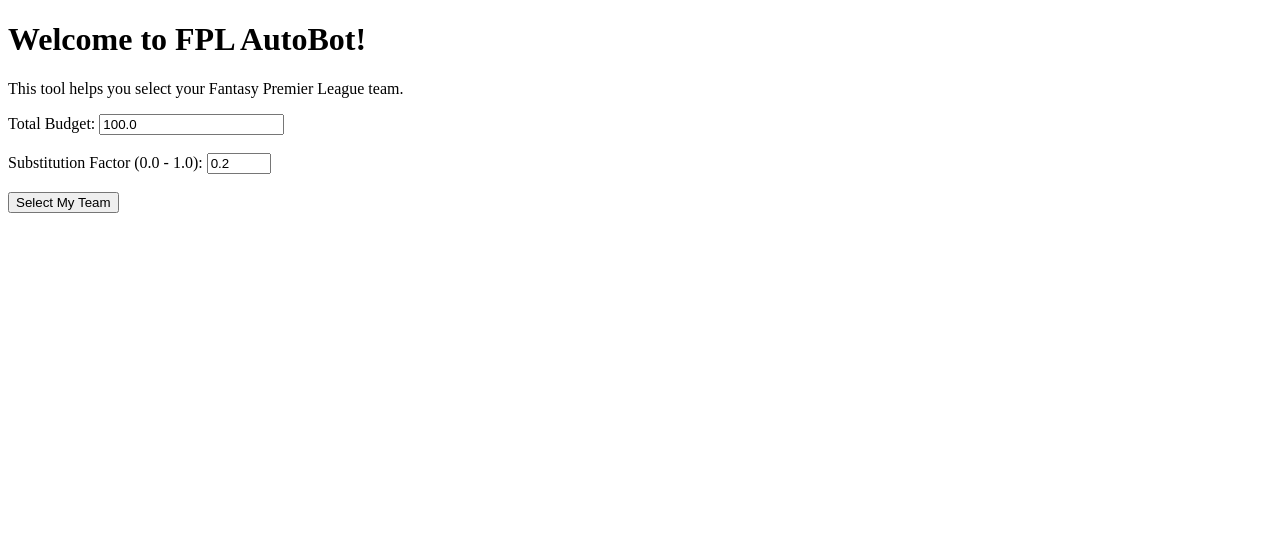
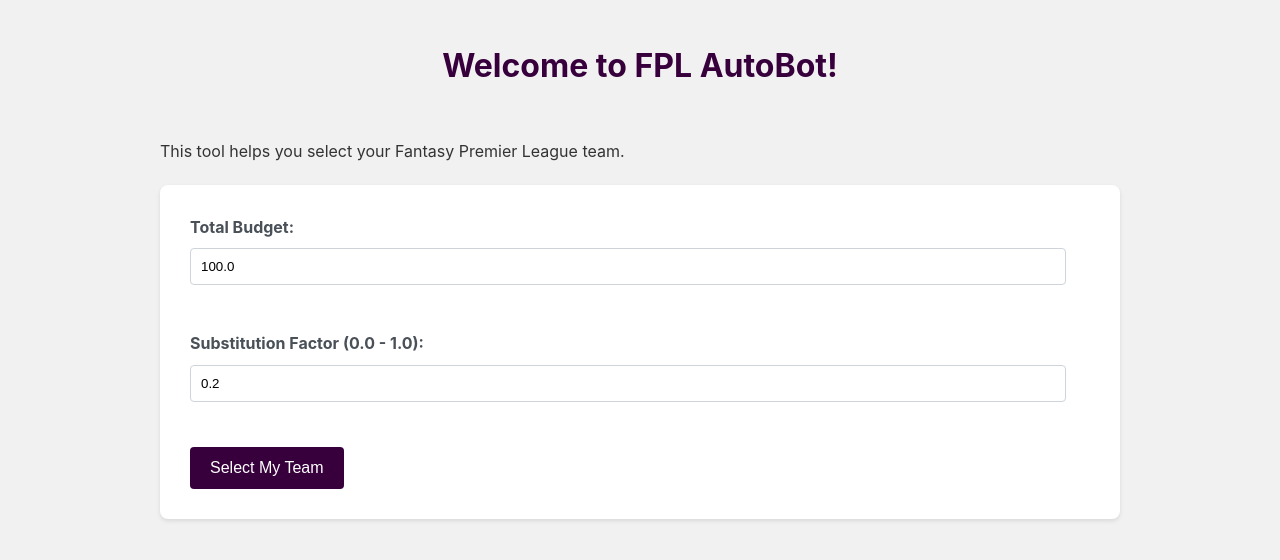
Before and after one commit to rbkuhn/FPLBot, a Flask app: page / in a window 1280 px wide. Shown: the top 560 px of the page. Run offline with Flask 3, Linux system fonts and the light colour scheme.

Commit message:
style: Apply FPL color scheme and enhance README

```diff
--- /dev/null
+++ b/static/style.css
@@ -0,0 +1,112 @@
+body {
+    font-family: -apple-system, BlinkMacSystemFont, "Segoe UI", Roboto, "Helvetica Neue", Arial, sans-serif;
+    margin: 40px auto;
+    max-width: 960px;
+    line-height: 1.6;
+    padding: 0 20px;
+    color: #333;
+    background-color: #f1f1f1;
+}
+
+h1, h2 {
+    color: #37003c;
+    margin-bottom: 1em;
+}
+
+h1 {
+    text-align: center;
+    margin-bottom: 1.5em;
+}
+
+.team-section {
+    background-color: #fff;
+    padding: 20px;
+    margin-bottom: 30px;
+    border-radius: 8px;
+    box-shadow: 0 2px 4px rgba(0,0,0,0.1);
+}
+
+/* Table Styling */
+.table {
+    width: 100%;
+    border-collapse: collapse;
+    margin-top: 15px;
+}
+
+.table th, .table td {
+    border: 1px solid #dee2e6;
+    padding: 12px;
+    text-align: left;
+    vertical-align: top;
+}
+
+.table th {
+    background-color: #f1f1f1;
+    font-weight: bold;
+    color: #333;
+}
+
+.table-striped tbody tr:nth-child(odd) {
+    background-color: #f8f9fa;
+}
+
+.table-striped tbody tr:hover {
+    background-color: #e9ecef;
+}
+
+/* Form Styling (for index.html) */
+form {
+    background-color: #fff;
+    padding: 30px;
+    border-radius: 8px;
+    box-shadow: 0 2px 4px rgba(0,0,0,0.1);
+    margin-top: 20px;
+}
+
+form label {
+    display: block;
+    margin-bottom: 8px;
+    font-weight: bold;
+    color: #495057;
+}
+
+form input[type="number"] {
+    width: calc(100% - 24px); /* Full width minus padding */
+    padding: 10px;
+    margin-bottom: 20px;
+    border: 1px solid #ced4da;
+    border-radius: 4px;
+    box-sizing: border-box; /* Include padding in width */
+}
+
+form button[type="submit"] {
+    background-color: #37003c;
+    color: white;
+    padding: 12px 20px;
+    border: none;
+    border-radius: 4px;
+    cursor: pointer;
+    font-size: 16px;
+    transition: background-color 0.2s ease-in-out;
+}
+
+form button[type="submit"]:hover {
+    background-color: #500e54;
+}
+
+/* Link Styling */
+a {
+    color: #00a6ae;
+    text-decoration: none;
+}
+
+a:hover {
+    text-decoration: underline;
+    color: #007f82;
+}
+
+/* Total Cost Display */
+p strong {
+    font-size: 1.1em;
+    color: #333;
+}
--- a/templates/index.html
+++ b/templates/index.html
@@ -4,8 +4,8 @@
     <meta charset="UTF-8">
     <meta name="viewport" content="width=device-width, initial-scale=1.0">
     <title>FPL AutoBot</title>
-    <!-- Link to CSS later -->
-    <!-- <link rel="stylesheet" href="{{ url_for('static', filename='style.css') }}"> -->
+    <!-- Link to external CSS -->
+    <link rel="stylesheet" href="{{ url_for('static', filename='style.css') }}">
 </head>
 <body>
     <h1>Welcome to FPL AutoBot!</h1>
```
Also changed, not shown: templates/team.html (+2 -29 lines), README.md.
